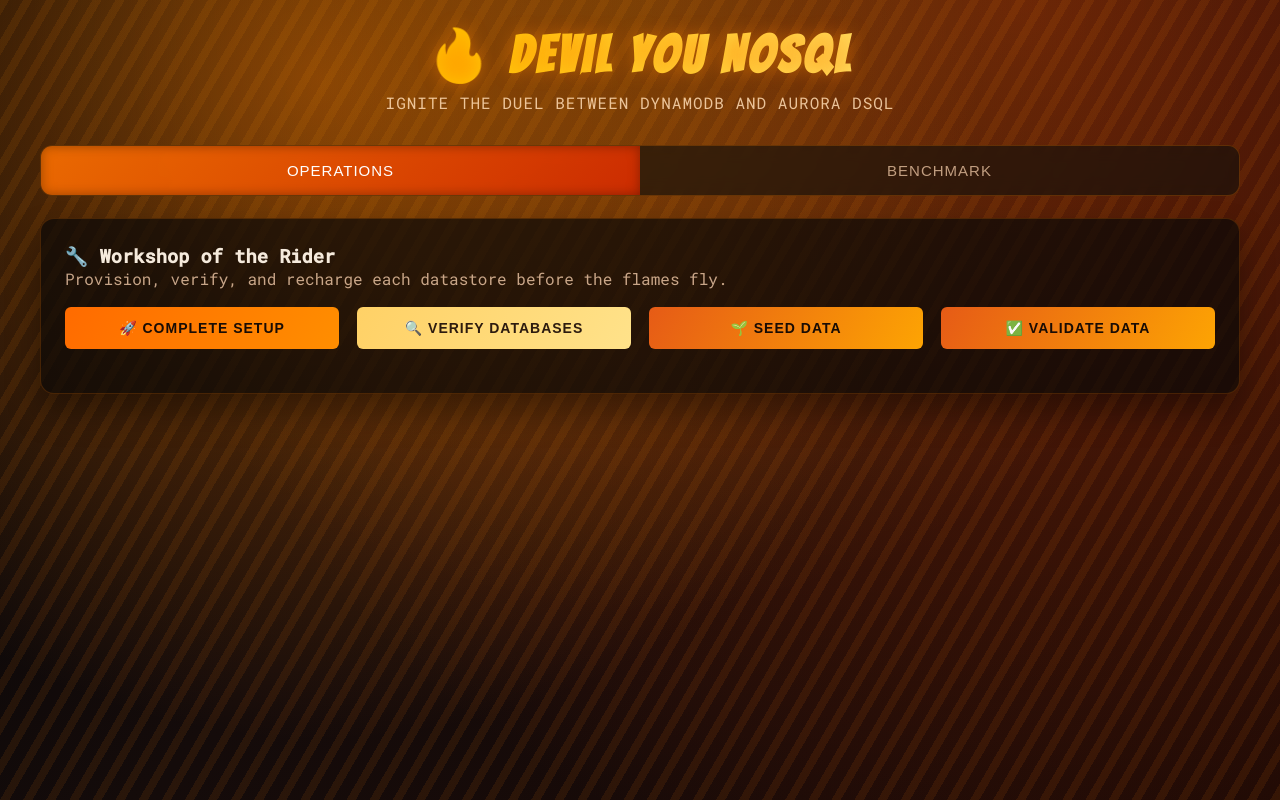
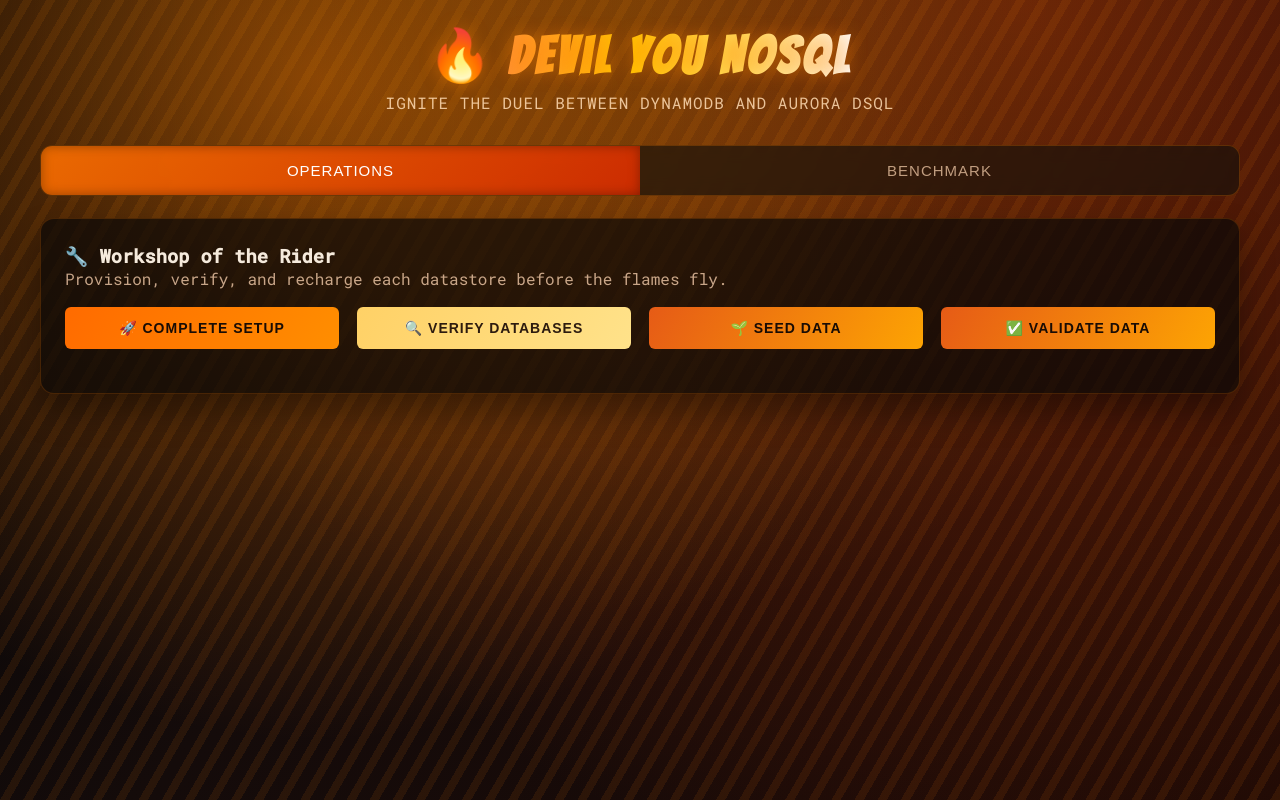
Before and after one commit to pchinjr/devil-you-nosql, a website: page index.html in a window 1280 px wide. Drawn offline with Linux system fonts and the light colour scheme; no server answers.

Commit message:
front-endup cleanups

```diff
--- a/index.html
+++ b/index.html
@@ -4,6 +4,7 @@
     <meta charset="UTF-8">
     <meta name="viewport" content="width=device-width, initial-scale=1.0">
     <title>Devil You NoSQL - Ghost Rider Control Center</title>
+    <link rel="icon" type="image/svg+xml" sizes="any" href="/favicon.svg">
     <link rel="preconnect" href="https://fonts.googleapis.com">
     <link rel="preconnect" href="https://fonts.gstatic.com" crossorigin>
     <link href="https://fonts.googleapis.com/css2?family=Bangers&family=Roboto+Mono:wght@400;500&display=swap" rel="stylesheet">
@@ -53,11 +54,23 @@
             letter-spacing: 4px;
             font-size: 3.2rem;
             margin-bottom: 6px;
+            display: inline-flex;
+            align-items: center;
+            justify-content: center;
+            gap: 12px;
+            text-shadow: 0 0 18px rgba(255, 130, 0, 0.45);
+        }
+
+        .header h1 .title-text {
+            color: #ff9333;
             background: linear-gradient(90deg, #ff9333 0%, #ffc400 35%, #ffe066 70%, #ffffff 100%);
             -webkit-background-clip: text;
             -webkit-text-fill-color: transparent;
             background-clip: text;
-            text-shadow: 0 0 18px rgba(255, 130, 0, 0.45);
+        }
+
+        .header h1 .fire-emoji {
+            display: inline-block;
         }
 
         .header p {
@@ -340,7 +353,7 @@
 <body>
     <div class="container">
         <div class="header">
-            <h1>🔥 Devil You NoSQL</h1>
+            <h1><span class="fire-emoji" aria-hidden="true">🔥</span><span class="title-text">Devil You NoSQL</span></h1>
             <p>Ignite the duel between DynamoDB and Aurora DSQL</p>
         </div>
 
```
Also changed, not shown: favicon.svg (added).
